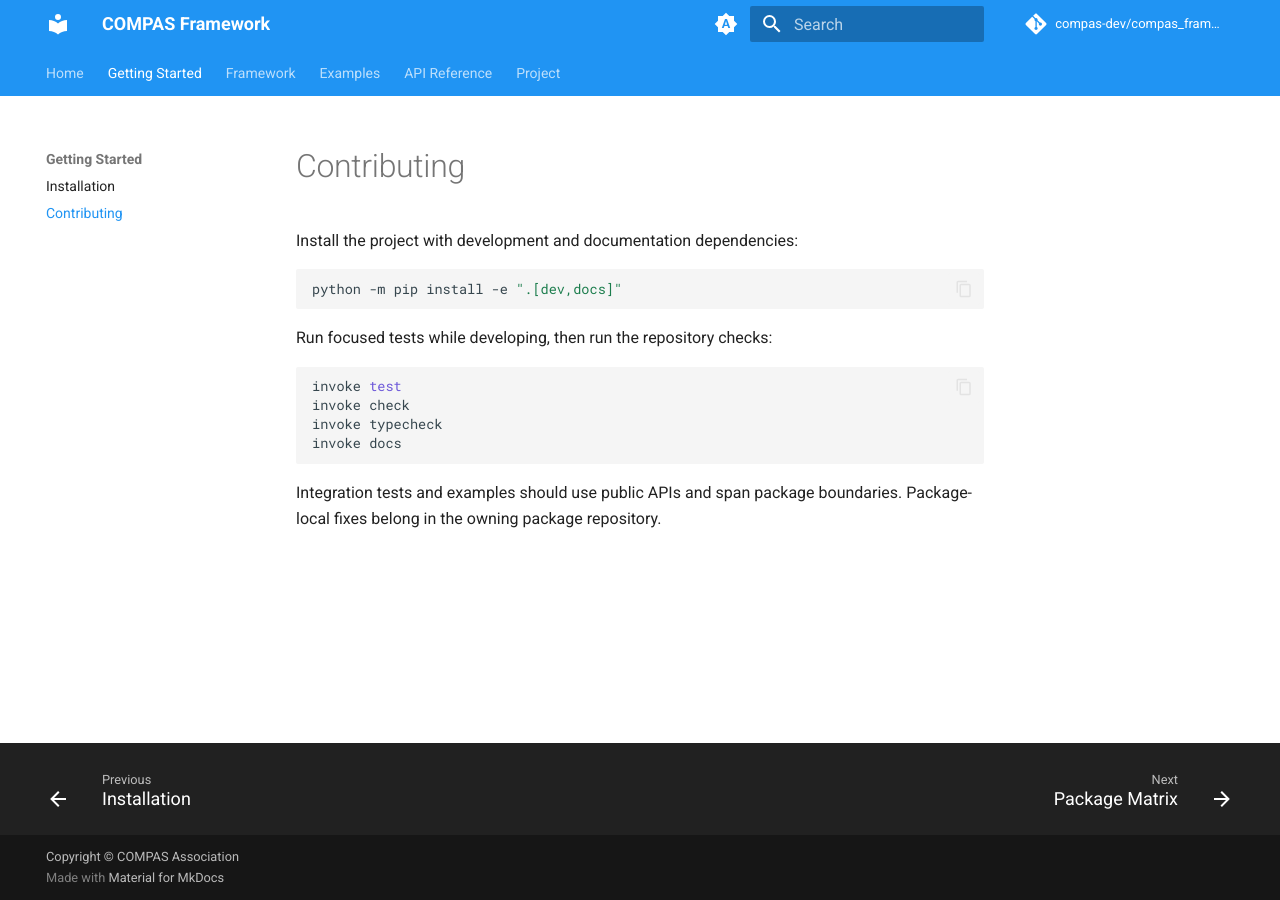
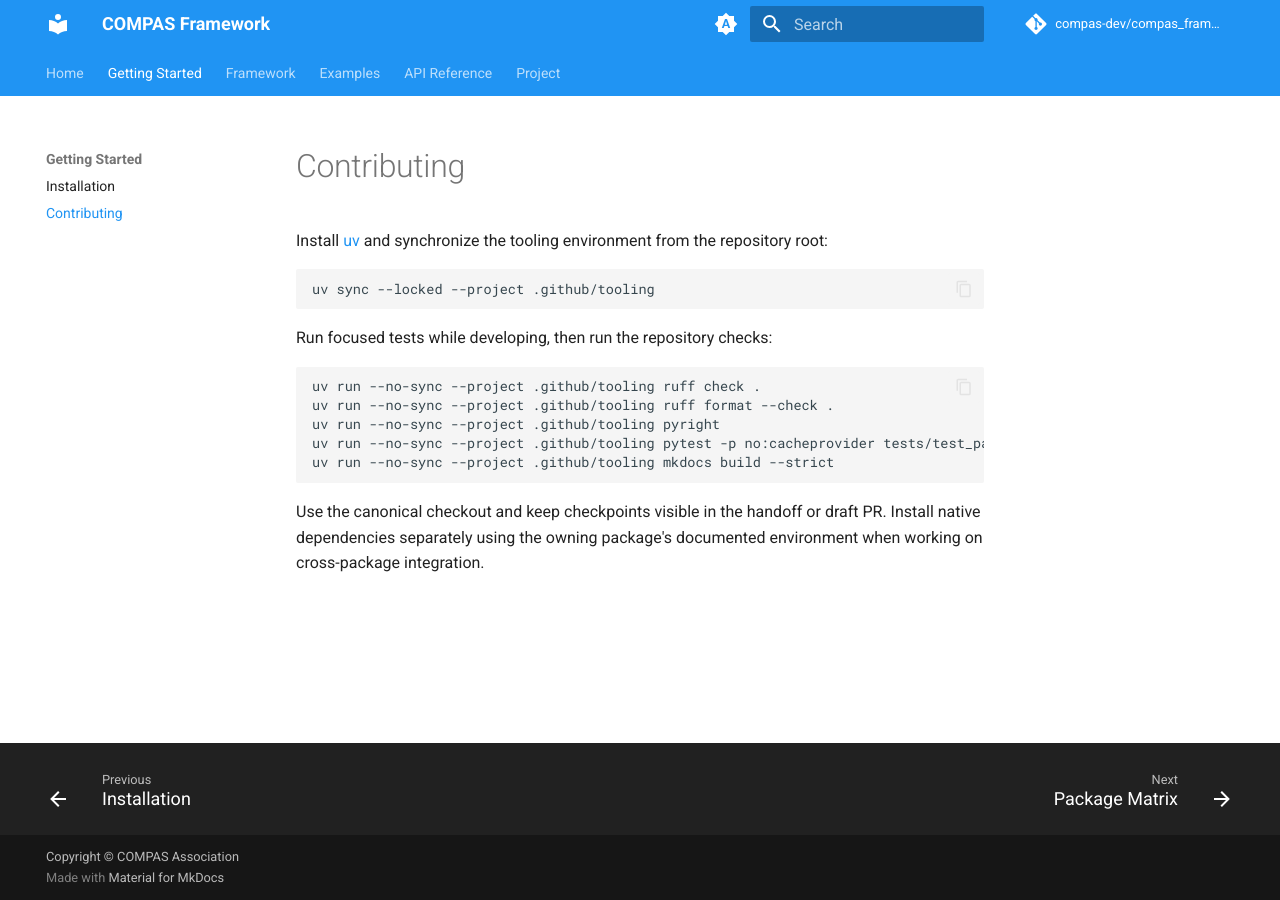
Before and after one commit to compas-dev/compas_framework, an MkDocs documentation site: the page built from docs/contributing.md, in a window 1280 px wide. Built offline with MkDocs 1.6.1 and Material for MkDocs 9.7.7, drawn with Linux system fonts in a browser that asks for light colours; comment, search, counter and statistics services are not loaded.

Commit message:
Establish shared framework setup on main

````diff
--- a/docs/contributing.md
+++ b/docs/contributing.md
@@ -1,19 +1,22 @@
 # Contributing
 
-Install the project with development and documentation dependencies:
+Install [uv](https://docs.astral.sh/uv/) and synchronize the tooling environment
+from the repository root:
 
 ```bash
-python -m pip install -e ".[dev,docs]"
+uv sync --locked --project .github/tooling
 ```
 
 Run focused tests while developing, then run the repository checks:
 
 ```bash
-invoke test
-invoke check
-invoke typecheck
-invoke docs
+uv run --no-sync --project .github/tooling ruff check .
+uv run --no-sync --project .github/tooling ruff format --check .
+uv run --no-sync --project .github/tooling pyright
+uv run --no-sync --project .github/tooling pytest -p no:cacheprovider tests/test_package.py
+uv run --no-sync --project .github/tooling mkdocs build --strict
 ```
 
-Integration tests and examples should use public APIs and span package
-boundaries. Package-local fixes belong in the owning package repository.
+Use the canonical checkout and keep checkpoints visible in the handoff or
+draft PR. Install native dependencies separately using the owning package's
+documented environment when working on cross-package integration.
--- /dev/null
+++ b/framework-matrix.json
@@ -0,0 +1,4 @@
+{
+  "python": ["3.12", "3.13", "3.14"],
+  "install_check_os": ["ubuntu-latest", "macos-latest", "windows-latest"]
+}
````
Also changed, not shown: AGENTS.md (+18 -2 lines), CHANGELOG.md (+6 -0 lines), docs/testing.md (+12 -2 lines), .github/CONTRIBUTING.md, 7 other files.
